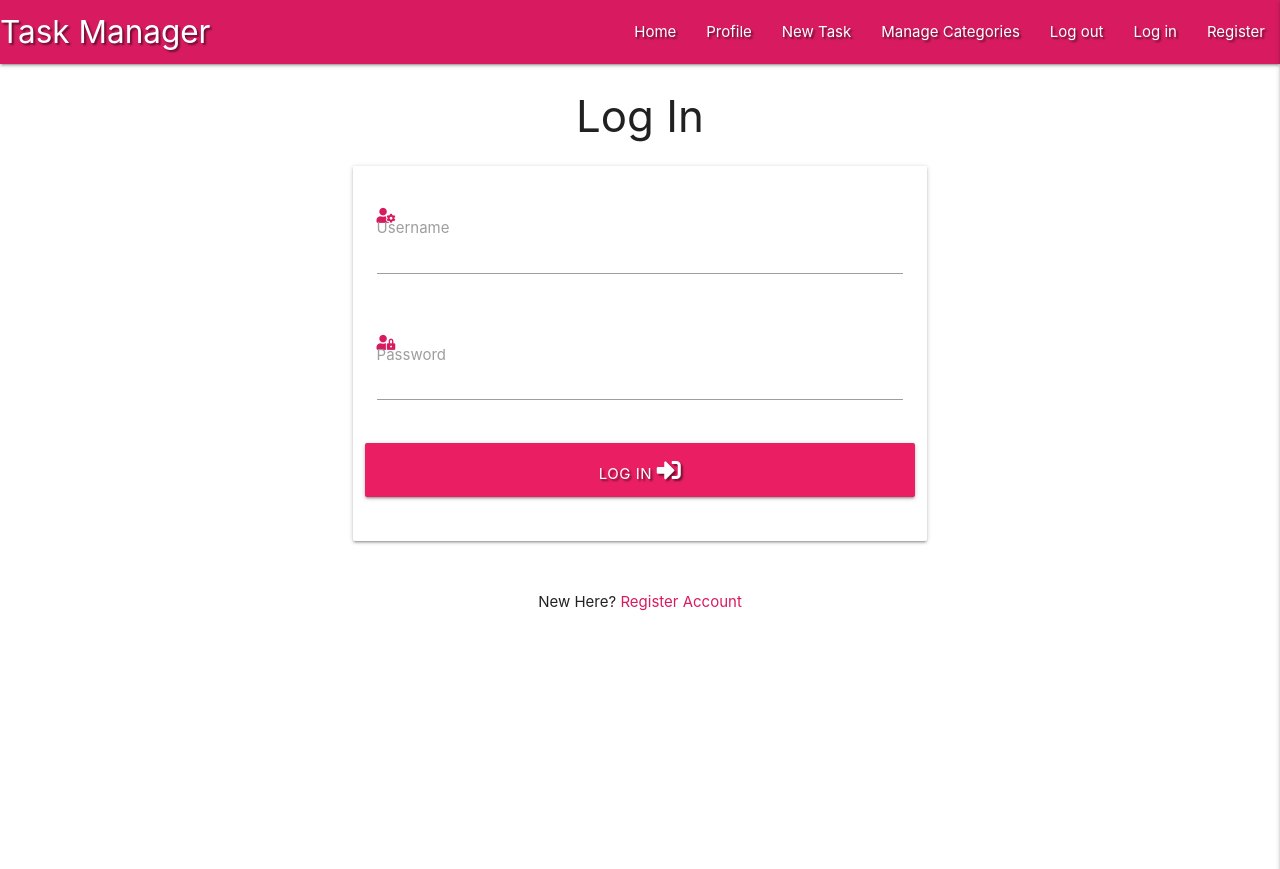
After one commit to Lucyjpjones/task-manager-new, a Flask app: page /login in a window 1280 px wide. The commit adds this page. Shown: the top 869 px of the page. Run offline with Flask 2, Linux system fonts and the light colour scheme; some libraries are stand-ins or nearby versions.

Commit message:
Add Login functionality

```diff
--- a/app.py
+++ b/app.py
@@ -48,6 +48,32 @@ def register():
     return render_template("register.html")
 
 
+@app.route("/login", methods=["GET", "POST"])
+def login():
+    if request.method == "POST":
+        # check if username exists in db
+        existing_user = mongo.db.users.find_one(
+            {"username": request.form.get("username").lower()})
+
+        if existing_user:
+            # ensure hashed password matches user input
+            if check_password_hash(
+                    existing_user["password"], request.form.get("password")):
+                session["user"] = request.form.get("username").lower()
+                flash("Welcome, {}".format(request.form.get("username")))
+            else:
+                # invalid password match
+                flash("Incorrect Username and/or password")
+                return redirect(url_for("login"))
+
+        else:
+            # username doesn't exist
+            flash("Incorrect Username and/or password")
+            return redirect(url_for("login"))
+
+    return render_template("login.html")
+
+
 if __name__ == "__main__":
     app.run(host=os.environ.get("IP"),
             port=int(os.environ.get("PORT")), debug=True)
--- a/templates/base.html
+++ b/templates/base.html
@@ -29,7 +29,7 @@
 					<li><a href="#">New Task</a></li>
 					<li><a href="#">Manage Categories</a></li>
 					<li><a href="#">Log out</a></li>
-					<li><a href="#">Log in</a></li>
+					<li><a href="{{ url_for('login') }}">Log in</a></li>
 					<li><a href="{{ url_for('register') }}">Register</a></li>
 				</ul>
 			</div>
@@ -44,7 +44,7 @@
 			<li><a href="#">New Task</a></li>
 			<li><a href="#">Manage Categories</a></li>
 			<li><a href="#">Log out</a></li>
-			<li><a href="#">Log in</a></li>
+			<li><a href="{{ url_for('login') }}">Log in</a></li>
 			<li><a href="{{ url_for('register') }}">Register</a></li>
 		</ul>
 	</header>
--- /dev/null
+++ b/templates/login.html
@@ -0,0 +1,67 @@
+{% extends "base.html" %} {% block content %}
+
+<h3 class="center-align">Log In</h3>
+
+<div class="row">
+  <form
+    class="col s12 m8 offset-m2"
+    method="POST"
+    action="{{ url_for('login') }}"
+  >
+    <div class="card-panel">
+      <!-- username -->
+      <div class="row">
+        <div class="input-field col s12">
+          <i class="fas fa-user-cog prefox pink-text text-darken-1"></i>
+          <input
+            id="username"
+            name="username"
+            type="text"
+            minlength="5"
+            maxlength="15"
+            pattern="^[a-zA-Z0-9]{5,15}$"
+            class="validate"
+            required
+          />
+          <label for="username">Username</label>
+        </div>
+      </div>
+      <!-- password -->
+      <div class="row">
+        <div class="input-field col s12">
+          <i class="fas fa-user-lock prefox pink-text text-darken-1"></i>
+          <input
+            id="password"
+            name="password"
+            type="password"
+            minlength="5"
+            maxlength="15"
+            pattern="^[a-zA-Z0-9]{5,15}$"
+            class="validate"
+            required
+          />
+          <label for="password">Password</label>
+        </div>
+      </div>
+      <!-- login -->
+      <div class="row">
+        <button
+          type="submit"
+          class="col s12 btn-large pink text-darken-1 text-shadow"
+        >
+          Log In <i class="fas fa-sign-in-alt"></i>
+        </button>
+      </div>
+    </div>
+  </form>
+</div>
+
+<div class="row">
+  <div class="col s12">
+    <p class="center-align">
+      New Here? <a href="{{ url_for('register') }}" class="pink-text text-darken-1">Register Account</a>
+    </p>
+  </div>
+</div>
+
+{% endblock %}
```
Also changed, not shown: templates/register.html (+8 -0 lines).
